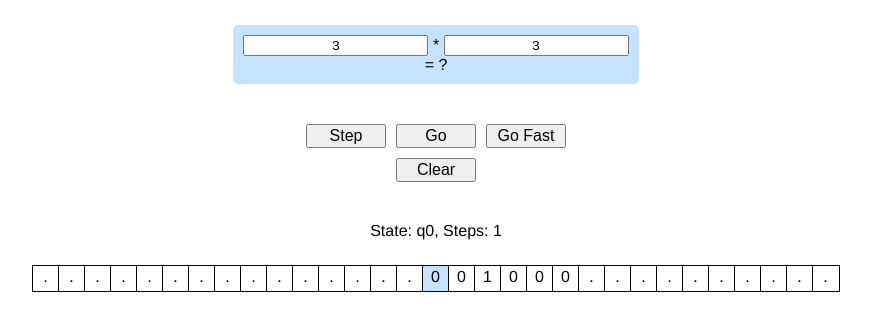
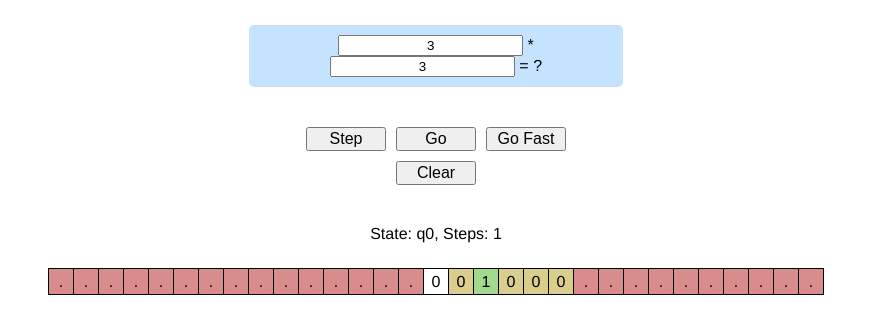
Before and after one commit to chilloutman/turing-machine, a plain HTML site: page index.html in a window 1280 px wide. Both pictures are taken after a click on the button "Step". Shown: the whole page, without its empty margins (204-1075 px from the left). Drawn offline with Linux system fonts and the light colour scheme.

Commit message:
Assign colors to each symbol on the tape.

```diff
--- a/index.html
+++ b/index.html
@@ -7,7 +7,7 @@
     <style>
       body > * {
         margin: auto;
-        width: 806px;
+        width: 774px;
         font-family: "Helvetica Neue", Helvetica, Arial, sans-serif;
         font-size: 16px;
       }
@@ -42,9 +42,9 @@
       #tape .cell {
         margin: 0;
         padding: 0;
-        width: 25px;
-        height: 23px;
-        padding-top: 2px;
+        width: 24px;
+        height: 25px;
+        line-height: 25px;
         display: inline-block;
         border-right: 1px #000 solid;
         text-align: center;
@@ -55,7 +55,7 @@
       }
 
       #tape .head {
-        background-color: #c5e3ff;
+        background-color: white !important;
       }
 
     </style>
--- a/main.js
+++ b/main.js
@@ -4,6 +4,7 @@
 
   var machine;
   var spec = Multiplication;
+  var tapeColors;
   var timeout;
 
   window.onload = function () {
@@ -27,6 +28,7 @@
   function getMachine() {
     if (!machine) {
       machine = new Machine(newTape(spec), spec.transitions, 'start', ['end']);
+      determineTapeColors(spec.alphabet);
     }
     return machine;
   }
@@ -34,6 +36,16 @@
   function newTape(spec) {
     var input = spec.encodeInput(getInput('x'), getInput('y'));
     return new Tape(input);
+  }
+
+  function determineTapeColors(alphabet) {
+    tapeColors = {};
+    var hueDistance = 256 / (alphabet.length);
+    alphabet.forEach(function (character, index) {
+      var hue = hueDistance * index;
+      var color = 'hsla(' + hue + ', 50%, 70%, 1)';
+      tapeColors[character] = color;
+    });
   }
 
   function clearMachine() {
@@ -68,7 +80,7 @@
   }
 
   function update(alsoUpdateResult) {
-    drawTape();
+    updateTape();
     updateState();
     if (alsoUpdateResult) {
       updateResult();
@@ -88,14 +100,20 @@
     resultElement.textContent = machine ? machine.tape.contents().length : '?';
   }
 
-  function drawTape() {
+  function updateTape() {
     clearTape();
     if (machine) {
-      var tapeElement = document.getElementById('tape');
-      var cells = tapeElement.children;
+      var cells = document.getElementById('tape').children;
       var values = valuesToRender(machine.tape);
+
+      updateTapeValues(cells, values);
+    }
+
+    function updateTapeValues(cells, values) {
       for (var i = 0; i < cells.length; i++) {
-        cells[i].textContent = values[i] ? values[i] : '.';
+        var character = values[i] ? values[i] : '.';
+        cells[i].textContent = character;
+        cells[i].style['background-color'] = tapeColors[character];
       }
     }
   }
@@ -105,6 +123,7 @@
     var cells = tapeElement.children;
     for (var i = 0; i < cells.length; i++) {
       cells[i].textContent = '.';
+      cells[i].style['background-color'] = '';
     }
   }
 
--- a/multiplication.js
+++ b/multiplication.js
@@ -26,6 +26,8 @@ Multiplication = (function () {
     }
     return unaryValue;
   }
+
+  Multiplication.alphabet = [ '.', '0', '1', 'a', 'b' ];
 
   Multiplication.transitions = {};
 
```
